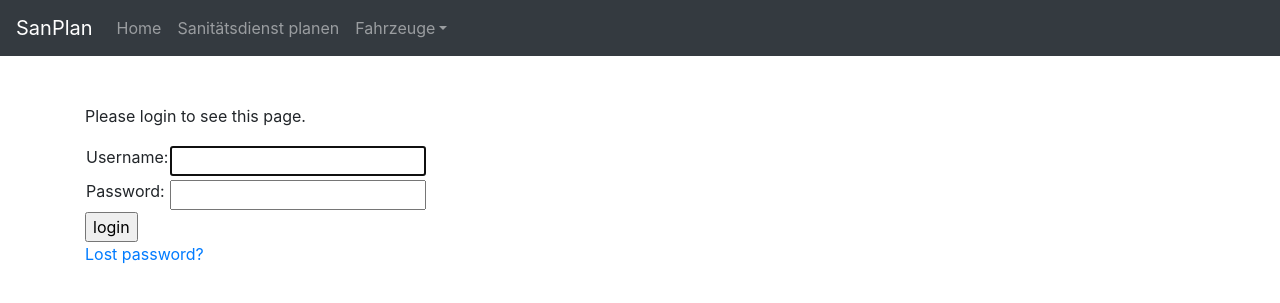
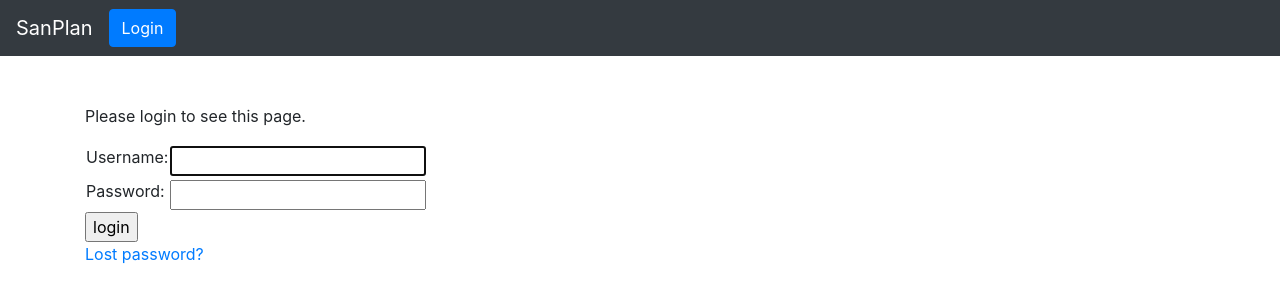
Before and after one commit to Korkmatik/SanPlan, a Django app: page /accounts/login/?next=/1 in a window 1280 px wide. Shown: the top 303 px of the page. Run offline with Django 3.2, Linux system fonts and the light colour scheme; parts of the project's set-up code (start-up, migrations or seed data) failed here and were passed over; some libraries are stand-ins or nearby versions.

Commit message:
Added login and logout - Made link only show when logged in

```diff
--- a/web/templates/navbar.html
+++ b/web/templates/navbar.html
@@ -4,7 +4,10 @@
         <span class="navbar-toggler-icon"></span>
     </button>
     <div class="collapse navbar-collapse" id="navbarNav">
+
         <ul class="navbar-nav">
+
+        {% if user.is_authenticated %}
         {% if home %}
         <li class="nav-item active">
         {% else %}
@@ -24,6 +27,17 @@
                 <a class="dropdown-item" href="{% url 'vehicles:create' %}">Fahrzeug hinzufügen</a>
             </div>
         </li>
+        {% endif %}
+
+        {% if user.is_authenticated %}
+        <a href="{% url 'logout' %}" class="btn btn-outline-danger form-inline my-2 my-lg-0">Logout</a>
+        {% else %}
+        <a href="{% url 'login' %}" class="btn btn-primary form-inline my-2 my-lg-0">Login</a>
+        {% endif %}
+
+
         </ul>
+
+
     </div>
 </nav>
```
